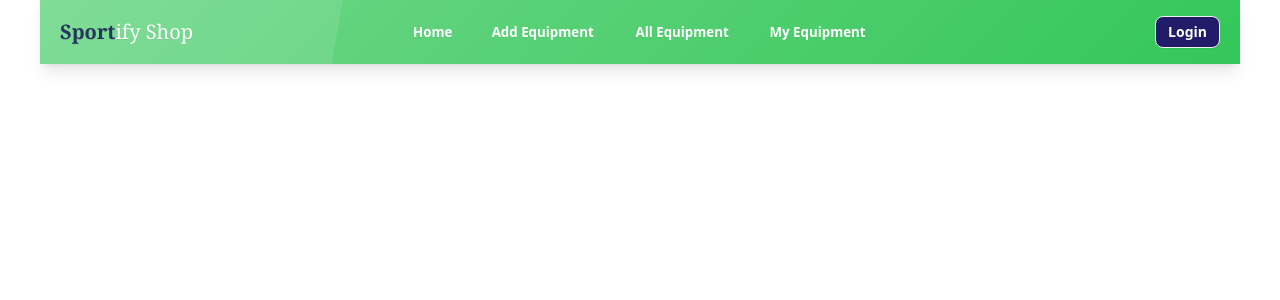
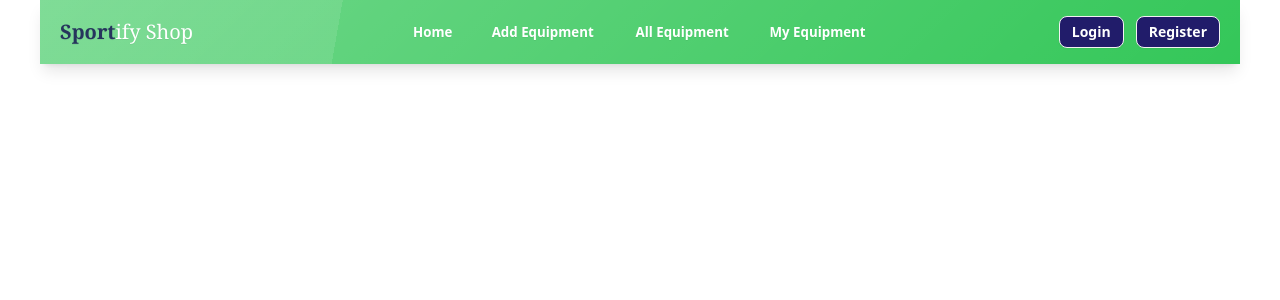
Before and after one commit to saikat1076/Sportify-Store, a React (Vite) app: page /auth in a window 1280 px wide. Shown: the top 300 px of the page. Built offline with nearby package versions, Linux system fonts and the light colour scheme; no server answers.

Commit message:
add register

```diff
--- a/src/Components/Navber.jsx
+++ b/src/Components/Navber.jsx
@@ -1,5 +1,5 @@
 import React, { useContext } from "react";
-import profilePic from "../assets/profile.jpg"
+import profilePic from "../assets/profile.jpg";
 import { Link, NavLink } from "react-router-dom";
 import { AuthContext } from "../Provider/AuthProvider";
 
@@ -113,9 +113,7 @@ const Navbar = () => {
                     </NavLink>
                     <NavLink
                         className={({ isActive }) =>
-                `font-bold text-sm ${
-                  isActive
-
+                            `font-bold text-sm ${isActive
                                 ? "rounded-md btn btn-sm bg-gradient-to-r from-green-500 to-lime-300 text-black"
                                 : "rounded-md btn btn-sm btn-outline border-none text-white"
                             }`
@@ -126,9 +124,7 @@ const Navbar = () => {
                     </NavLink>
                     <NavLink
                         className={({ isActive }) =>
-                `font-bold text-sm ${
-                  isActive
-
+                            `font-bold text-sm ${isActive
                                 ? "rounded-md btn btn-sm bg-gradient-to-r from-green-500 to-lime-300 text-black"
                                 : "rounded-md btn btn-sm btn-outline border-none text-white"
                             }`
@@ -142,20 +138,8 @@ const Navbar = () => {
 
             {/* Navbar End */}
             <div className="navbar-end space-x-3">
-
-
-
-
-
-
-
-
-
-
-
-
                 {user && user?.email ? (
-                    <div className="relative group">
+                    <div className="relative group flex flex-row">
                         {/* User Image */}
                         <img
                             src={user?.photoURL || profilePic}
@@ -166,21 +150,23 @@ const Navbar = () => {
                         <div className="absolute left-1/2 transform -translate-x-1/2 mt-2 px-4 py-1 bg-gray-700 text-sm text-white rounded opacity-0 group-hover:opacity-100 transition-opacity">
                             {user?.displayName || "User"}
                         </div>
+                        {/* Logout Button */}
+                        <button
+                            onClick={logOut}
+                            className="btn btn-sm bg-[#211C6A] text-white text-sm ml-2"
+                        >
+                            Logout
+                        </button>
                     </div>
                 ) : (
-
+                    <>
                         <Link to="/auth/login" className="btn btn-sm bg-[#211C6A] text-white text-sm">
                             Login
                         </Link>
-                )}
-
-                {user && user?.email && (
-                    <button
-                        onClick={logOut}
-                        className="btn btn-sm bg-[#211C6A] text-white text-sm"
-                    >
-                        Logout
-                    </button>
+                        <Link to="/auth/register" className="btn btn-sm bg-[#211C6A] text-white text-sm">
+                            Register
+                        </Link>
+                    </>
                 )}
             </div>
         </div>
```
Lines whose indentation alone changed are shown as unchanged.
